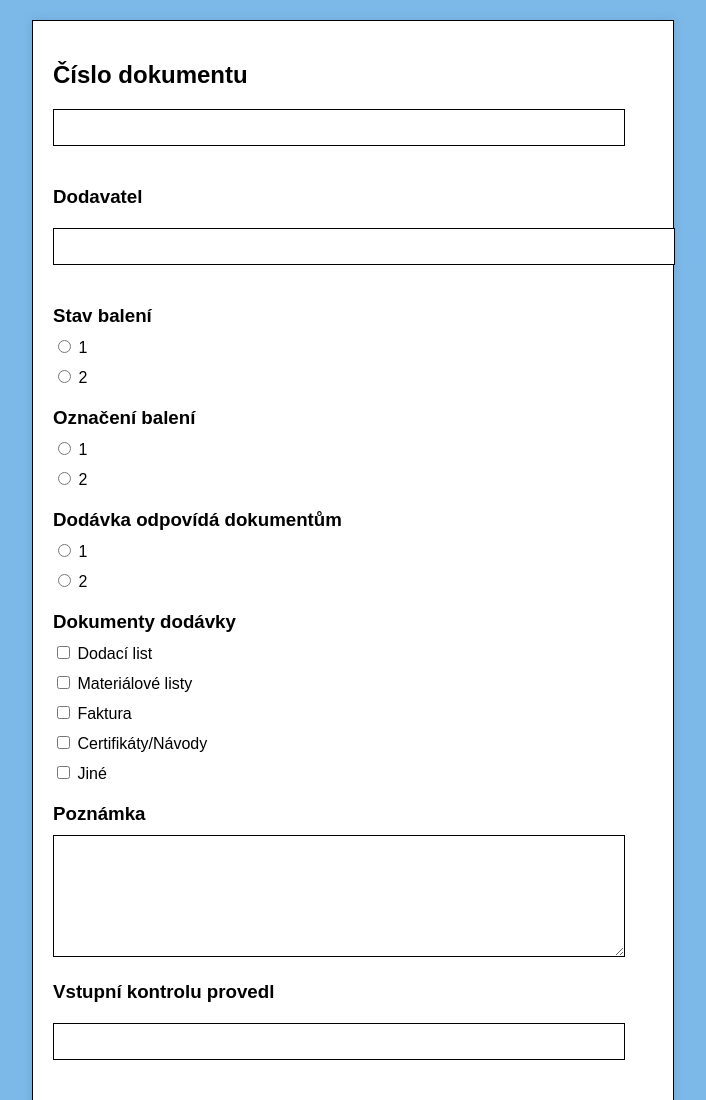
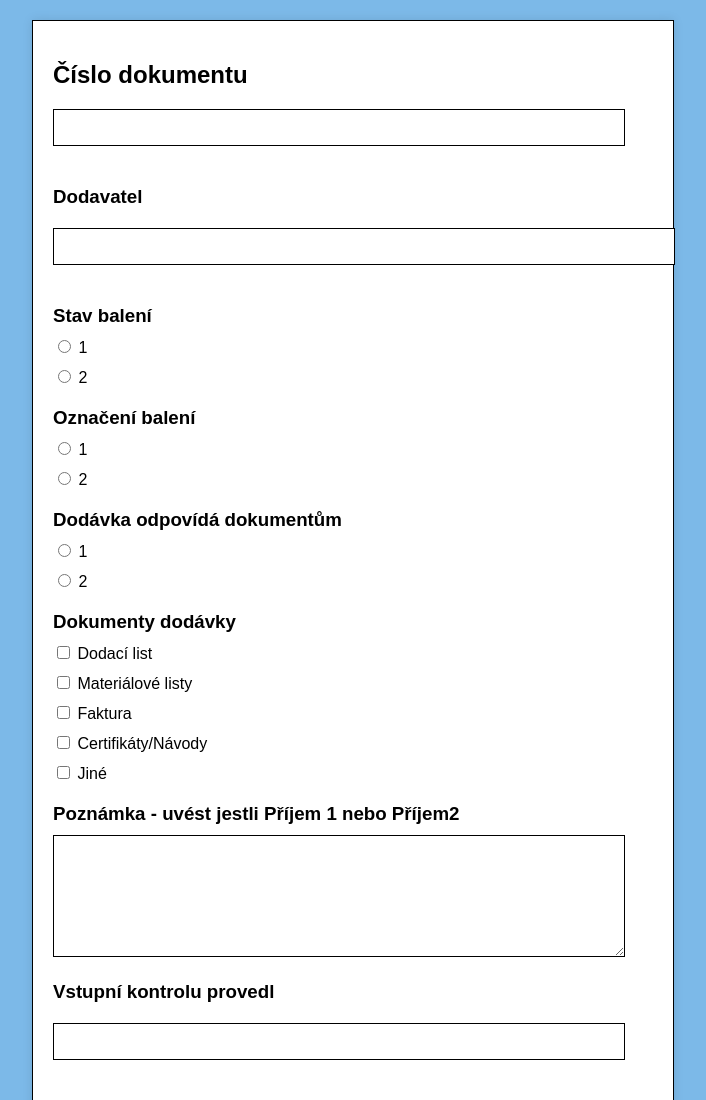
Before and after one commit to krapna/Nakupmej, a website: page public/Strana2.html in a window 1280 px wide. Shown: the top 1100 px of the page, without its empty margins (287-993 px from the left). Drawn offline with nearby package versions, Linux system fonts and the light colour scheme; no server answers.

```diff
--- a/public/Strana2.html
+++ b/public/Strana2.html
@@ -48,7 +48,7 @@
             </div>
 
             <div class="form-group">
-                <h3>Poznámka</h3>
+                <h3>Poznámka - uvést jestli Příjem 1 nebo Příjem2</h3>
                 <textarea id="note" name="note"></textarea>
             </div>
 
```
Also changed, not shown: public/Strana3.html (+1 -1 lines).
